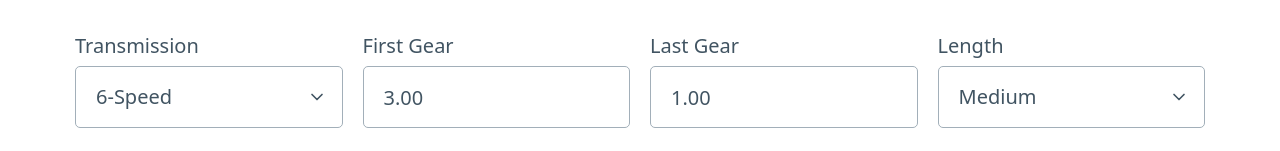
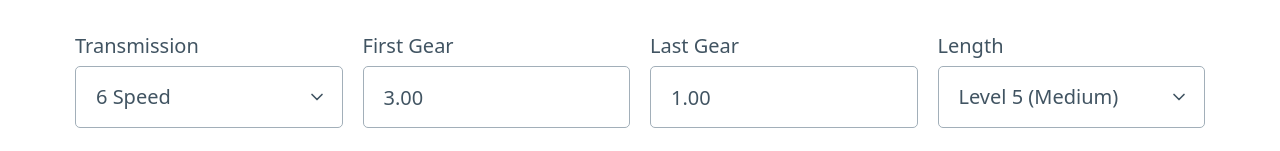
Before and after one commit to TempusGPT/forza-gt, a SvelteKit app: page / in a window 1280 px wide. Shown: the part 169-320 px from the top of the page. Built offline with nearby package versions, Linux system fonts and the light colour scheme.

Commit message:
Length 10 step

```diff
--- a/src/routes/+page.svelte
+++ b/src/routes/+page.svelte
@@ -4,33 +4,28 @@
     import GearInput from "$lib/components/GearInput.svelte";
     import Dialog, { getDialog } from "$lib/components/Dialog.svelte";
 
-    type Length =
-        | "Extremely Short"
-        | "Very Short"
-        | "Short"
-        | "Medium"
-        | "Long"
-        | "Very Long"
-        | "Extremely Long";
+    const lengthMap = {
+        "Level 0 (Short)": 0.0,
+        "Level 1": 0.1,
+        "Level 2": 0.2,
+        "Level 3": 0.3,
+        "Level 4": 0.4,
+        "Level 5 (Medium)": 0.5,
+        "Level 6": 0.6,
+        "Level 7": 0.7,
+        "Level 8": 0.8,
+        "Level 9": 0.9,
+        "Level 10 (Long)": 1.0,
+    } as const;
 
-    type LengthMap = { [key in Length]: number };
+    type Length = keyof typeof lengthMap;
     type Validation = { firstGear: number; lastGear: number };
 
     let transmission = 6;
     let firstGear = "3.00";
     let lastGear = "1.00";
-    let length: Length = "Medium";
+    let length: Length = "Level 5 (Medium)";
     let result: number[] = [];
-
-    const lengthMap: LengthMap = {
-        "Extremely Short": lerp(0.1, 0.9, 0 / 6),
-        "Very Short": lerp(0.1, 0.9, 1 / 6),
-        Short: lerp(0.1, 0.9, 2 / 6),
-        Medium: lerp(0.1, 0.9, 3 / 6),
-        Long: lerp(0.1, 0.9, 4 / 6),
-        "Very Long": lerp(0.1, 0.9, 5 / 6),
-        "Extremely Long": lerp(0.1, 0.9, 6 / 6),
-    };
 
     const validateGears = (): [null, Validation] | [string] => {
         const validation: Validation = {
@@ -65,9 +60,8 @@
             return;
         }
 
-        const ratioMin = (validation.lastGear / validation.firstGear) ** (1 / (transmission - 1));
-        const ratioMax = 1 / ratioMin;
-        const ratio = expLerp(ratioMin, ratioMax, lengthMap[length]);
+        const minRatio = (validation.lastGear / validation.firstGear) ** (1 / (transmission - 1));
+        const ratio = expLerp(minRatio, 1 / minRatio, 0.5);
         result = calculateGearing(transmission, validation.firstGear, validation.lastGear, ratio);
     };
 </script>
@@ -84,7 +78,7 @@
                 Transmission
                 <select bind:value={transmission}>
                     {#each range(3, 10) as speed}
-                        <option value={speed}>{speed}-Speed</option>
+                        <option value={speed}>{speed} Speed</option>
                     {/each}
                 </select>
             </label>
```
